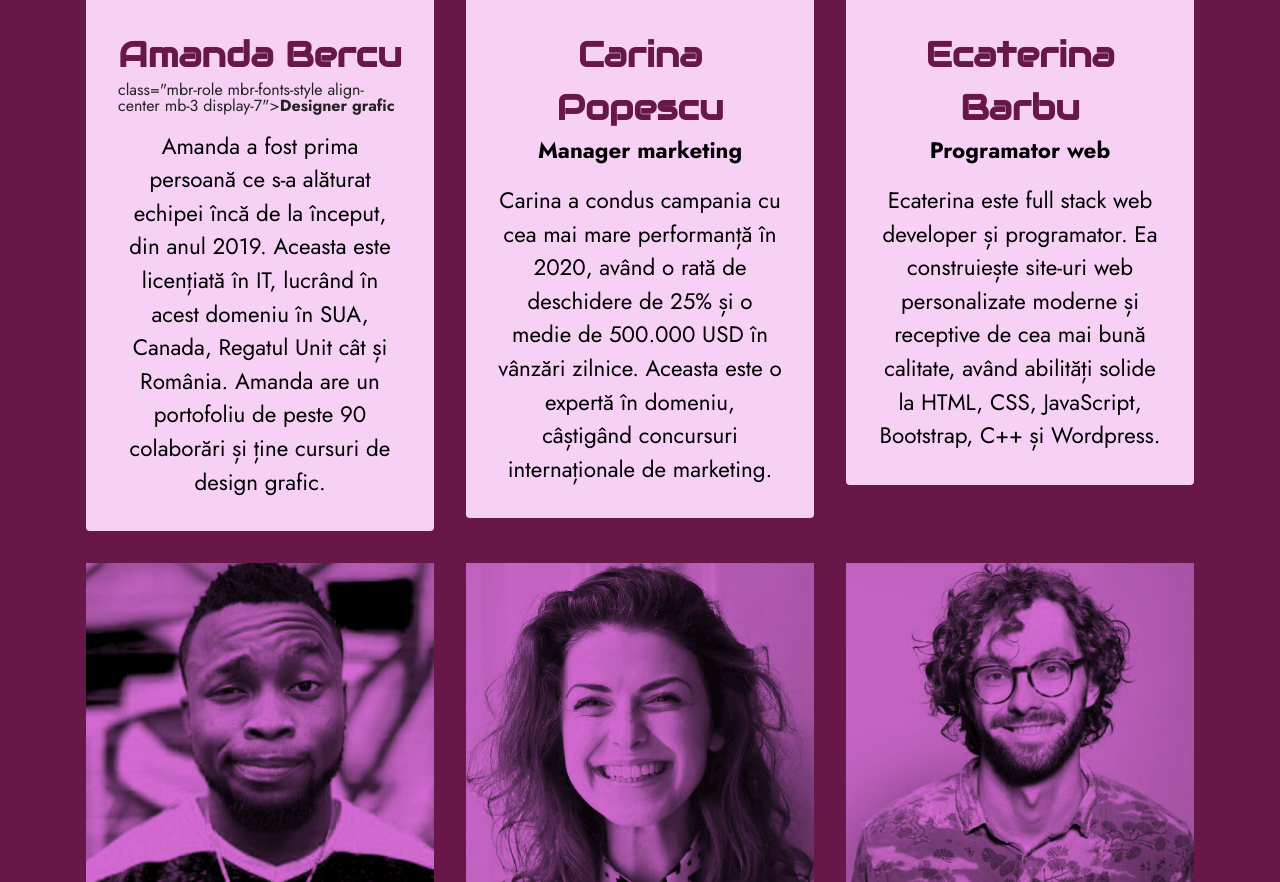
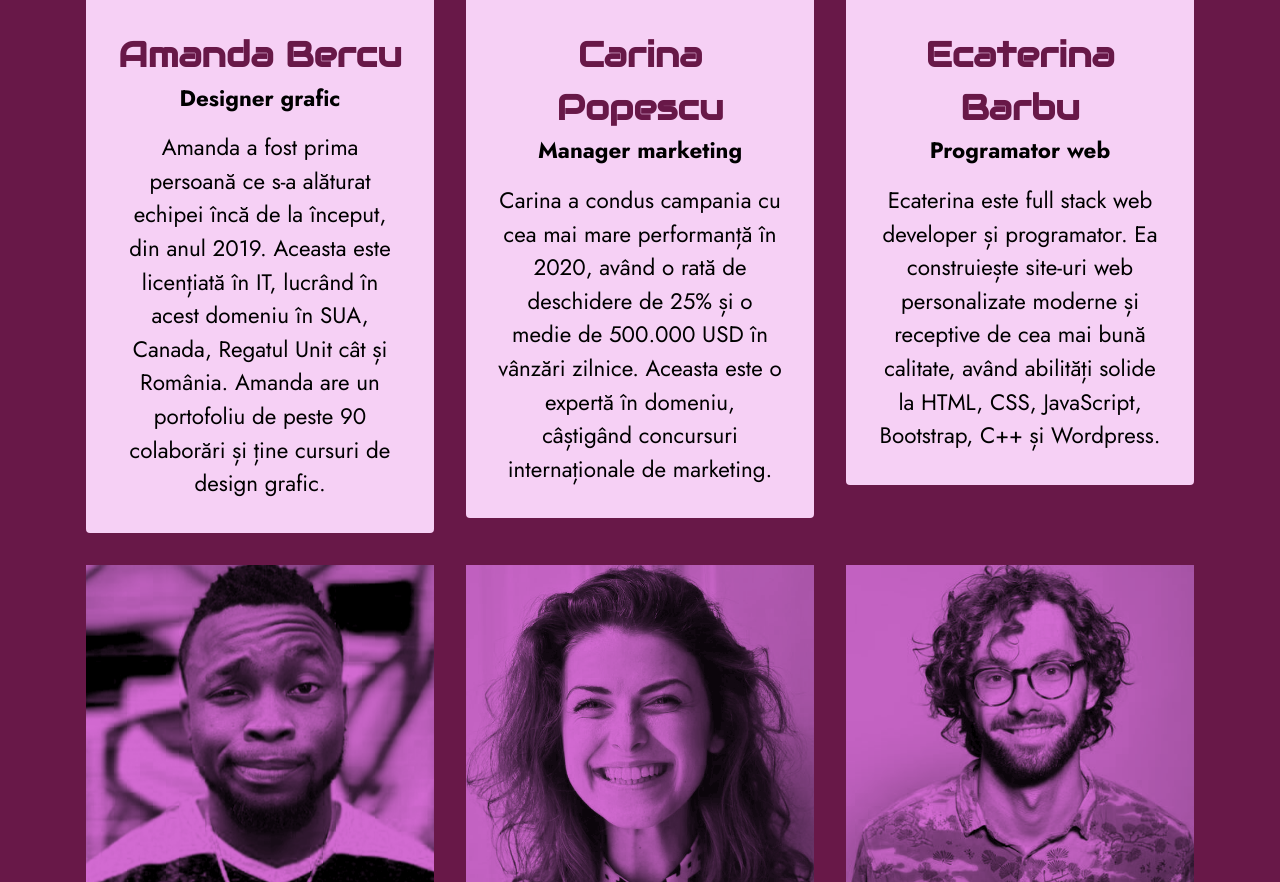
Before and after one commit to biancai27/Scorpion-Tech, a plain HTML site: page echipă.html in a window 1280 px wide. Shown: the part 1385-2267 px from the top of the page. Drawn offline with Linux system fonts and the light colour scheme; files whose address does not match are found by name.

Commit message:
Update echipă.html

```diff
--- a/echipă.html
+++ b/echipă.html
@@ -98,7 +98,7 @@
                     </div>
                     <div class="content-wrap">
                         <h3 class="mbr-section-title card-title mbr-fonts-style align-center m-0 display-5"><strong>Amanda Bercu</strong></h3>
-                        <p> class="mbr-role mbr-fonts-style align-center mb-3 display-7"><strong>Designer grafic</strong></p>
+                        <p class="mbr-role mbr-fonts-style align-center mb-3 display-7"><strong>Designer grafic</strong></p>
                         <p class="card-text mbr-fonts-style align-center display-7">Amanda a fost prima persoană ce s-a alăturat echipei încă de la început, din anul 2019. Aceasta este licențiată în IT, lucrând în acest domeniu în SUA, Canada, Regatul Unit cât și România. Amanda are un portofoliu de peste 90 colaborări și ține cursuri de design grafic.</p>
 
 
```
